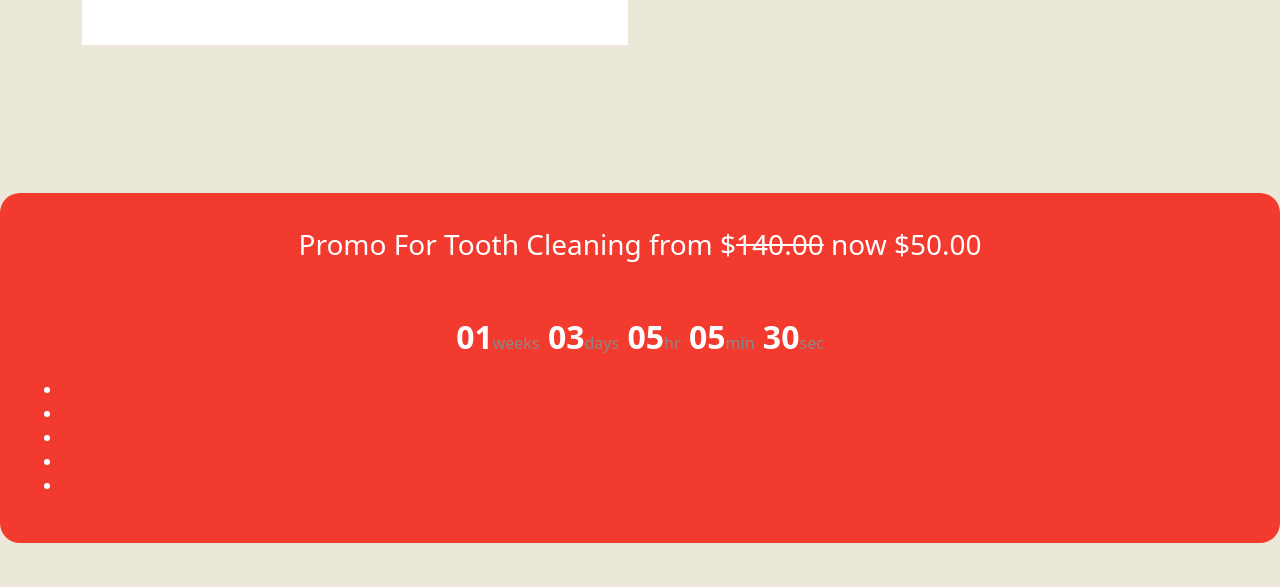
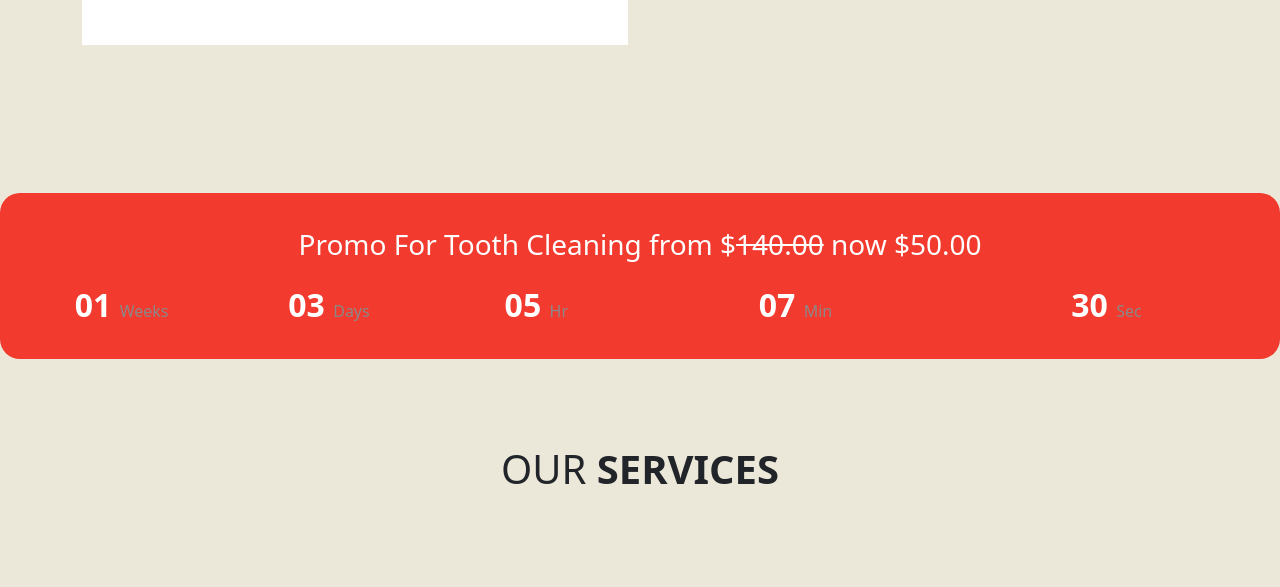
Before and after one commit to Zumairkhawar/Css-test-3, a plain HTML site: page index.html in a window 1280 px wide. Shown: the part 1974-2561 px from the top of the page. Drawn offline with nearby package versions, Linux system fonts and the light colour scheme.

Commit message:
Update index.htmlpp

```diff
--- a/index.html
+++ b/index.html
@@ -242,7 +242,7 @@
             </form>
           </div>
           <div class="col-xl-6 pt-3 mt-3">
-            <div class="left-part mt ps-5" data-aos="fade-right" data-aos-duration="2000">
+            <div class="left-part mt" data-aos="fade-right" data-aos-duration="2000">
             <h2 class="fs-1">
               ONLINE
               <strong><b> APPOINTMENT</b></strong>
@@ -256,14 +256,13 @@
     </section>
     <section class="sec-4">
       <p   class="fs-3 text-center ">Promo For Tooth Cleaning from $<del>140.00</del> now $50.00</p >
-      <p class="text-center mt-5 sec-4-para"><strong class="fs-2 text-white"> 01</strong class="fs-2 text-white">weeks<strong class="fs-2 text-white"> 03</strong>days<strong class="fs-2 text-white"> 05</strong>hr<strong class="fs-2 text-white"> 05</strong>min<strong class="fs-2 text-white"> 30</strong>sec </p>
-      <ul>
-        <li class=" list-none"><a href="" class="navlink col-xl-2 col-lg-3 col-md-12 col-sm-6 col-6"><strong></strong></a></li>
-        <li class=" list-none"><a href="" class="navlink col-xl-2 col-lg-3 col-md-12 col-sm-6 col-6"><strong></strong></a></li>
-        <li class=" list-none"><a href="" class="navlink col-xl-2 col-lg-3 col-md-12 col-sm-4 col-4"><strong></strong></a></li>
-        <li class=" list-none"><a href="" class="navlink col-xl-2 col-lg-3 col-md-12 col-sm-4 col-4"><strong></strong></a></li>
-        <li class=" list-none"><a href="" class="navlink col-xl-2 col-lg-3 col-md-12 col-sm-4 col-4"><strong></strong></a></li>
-      </ul>
+        <div class="row sec-4-para text-center">
+        <a href="" class="nav-link col-xl-2 col-lg-3 col-md-12 col-sm-6 col-6"><strong class="fs-2 text-white">01 </strong>Weeks</a>
+          <a href="" class="nav-link col-xl-2 col-lg-3 col-md-12 col-sm-6 col-6"><strong class="fs-2 text-white">03 </strong>Days</a>
+          <a href="" class="nav-link col-xl-2 col-lg-3 col-md-12 col-sm-4 col-4"><strong class="fs-2 text-white">05 </strong>Hr</a>
+          <a href="" class="nav-link col-xl-3 col-lg-3 col-md-12 col-sm-4 col-4"><strong class="fs-2 text-white">07 </strong>Min</a>
+          <a href="" class="nav-link col-xl-3 col-lg-3 col-md-12 col-sm-4 col-4"><strong class="fs-2 text-white">30 </strong>Sec</a>
+      </div>
     </section>
     <section class="sec-5 mt">
       <div class="container">
@@ -348,7 +347,7 @@
             <p class="sec-4-para">Lorem ipsum dolor sit amet consectetur adipisicing elit. Minima iusto dolorum voluptates placeat fugit deleniti labore itaque non? Corporis omnis assumenda eligendi sapiente accusantium itaque nobis eveniet quam eos accusamus. Lorem ipsum dolor, sit amet consectetur adipisicing elit. Deserunt at unde ad impedit animi, molestiae optio iste eaque tempora ratione rem ducimus nulla aliquid ullam, maiores saepe eveniet ab eligendi! Lorem ipsum dolor sit amet consectetur adipisicing elit. Dolores temporibus consectetur dolore eveniet. Corporis accusantium, debitis eum doloribus illo ea laborum adipisci unde, eius veritatis quam cumque laboriosam, illum esse?</p>
         </div>
         <div class="col-xl-6 col-lg-6 col-md-6 col-sm-12 col-12" data-aos="fade-up" data-aos-duration="2000">
-          <img src="img/hero_bg_1.jpg.webp" style="position: relative;" class="w-100">
+          <img src="img/hero_bg_1.jpg.webp" style="position: relative;" class="w-100" height="500">
           <!-- Button trigger modal -->
           <button type="button" style="position: absolute; bottom: 0; right: 0; left: 0px; top: 230px; height: 40px;" class="btn btn-danger width" data-bs-toggle="modal" data-bs-target="#exampleModal1">
           <i class="fa-solid fa-play"></i>
```
